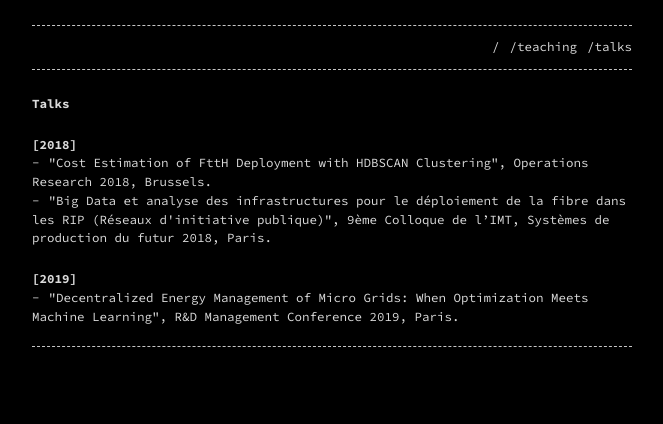
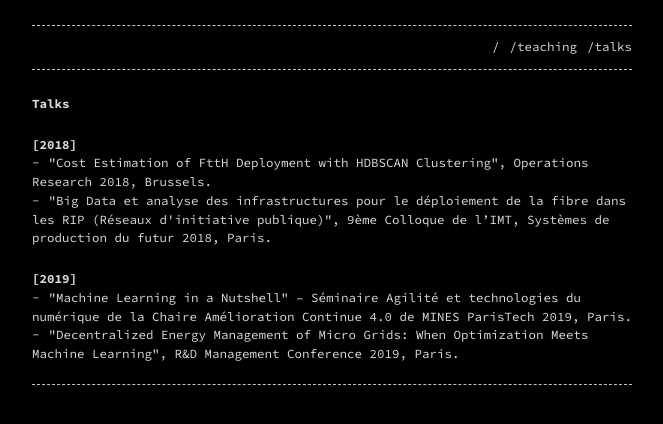
Before and after one commit to elharrab/elharrab.github.io, a Jekyll site: the page built from talks.md, in a window 1280 px wide. Shown: the top 424 px of the page, without its empty margins (308-971 px from the left). Built offline with Jekyll 4.4.1, drawn with Linux system fonts in a browser that asks for light colours.

Commit message:
Update talks.md

```diff
--- a/talks.md
+++ b/talks.md
@@ -14,5 +14,6 @@ permalink: /talks
 
 <h2>[2019]</h2>
 <ul>
+  <li>"Machine Learning in a Nutshell" – Séminaire Agilité et technologies du numérique de la Chaire Amélioration Continue 4.0 de MINES ParisTech 2019, Paris.</li>
   <li>"Decentralized Energy Management of Micro Grids: When Optimization Meets Machine Learning", R&D Management Conference 2019, Paris.</li>
 </ul>
```
